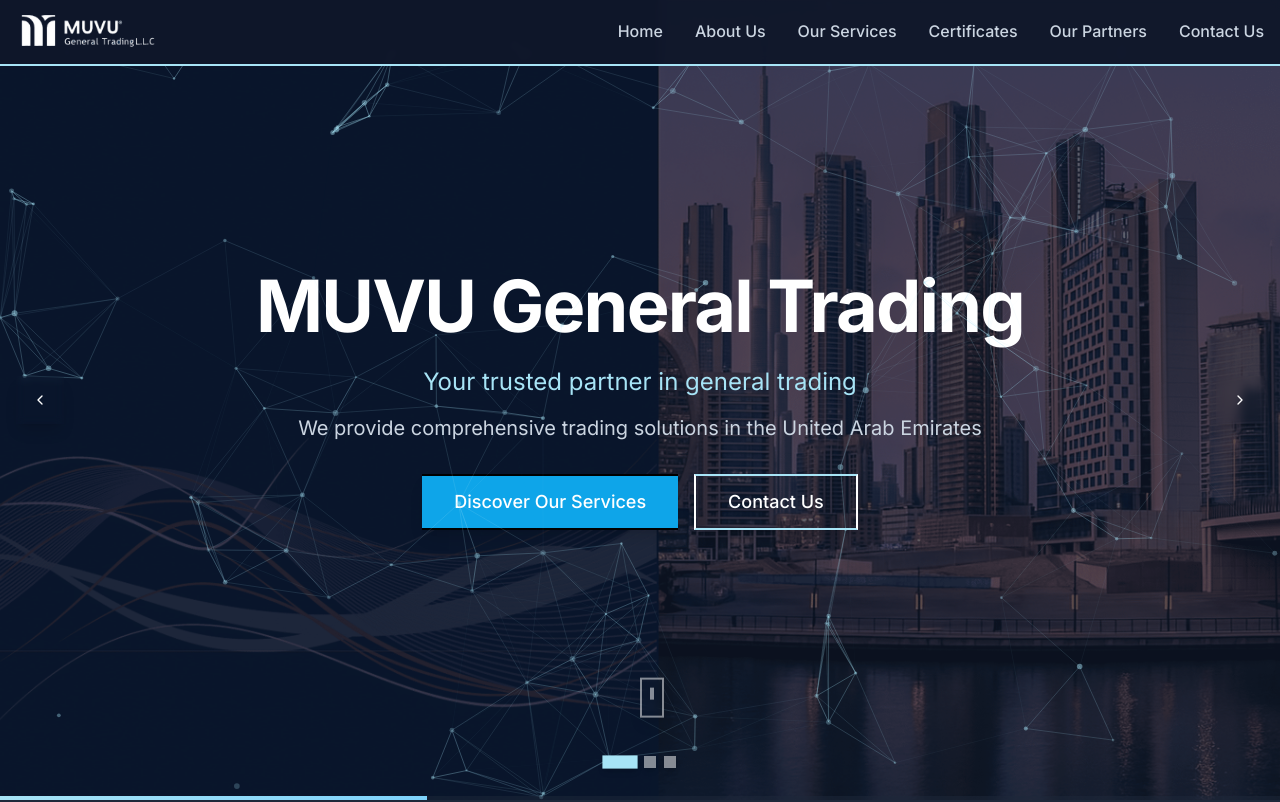
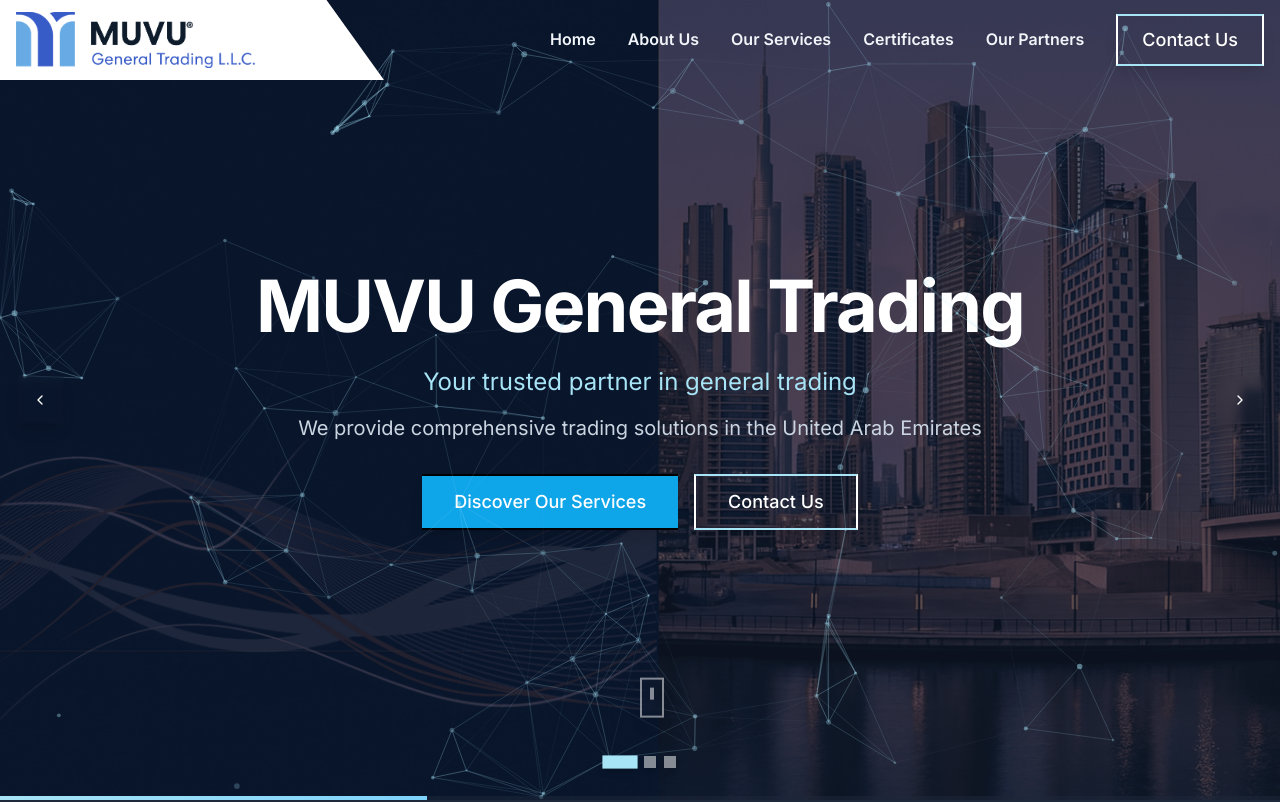
Before and after one commit to TahaSuliman/MUVU-LAST, a Next.js app: page / in a window 1280 px wide. Shown: the top 802 px of the page. Built offline with nearby package versions, Linux system fonts and the light colour scheme.

Commit message:
first commit update - 002

```diff
--- a/components/footer.tsx
+++ b/components/footer.tsx
@@ -28,7 +28,7 @@ export default function Footer() {
               className="hover:scale-105 transition-transform duration-300"
             >
               <Image
-                src="/images/muvu-logo.png"
+                src="/images/muvu-logo-footer.png"
                 alt="MUVU General Trading L.L.C"
                 width={120}
                 height={40}
--- a/components/header.tsx
+++ b/components/header.tsx
@@ -1,6 +1,6 @@
 "use client"
 
-import { useState } from "react"
+import { useState, useEffect } from "react"
 import Image from "next/image"
 import { Menu, X } from "lucide-react"
 import { Button } from "@/components/ui/button"
@@ -8,6 +8,7 @@ import { useLanguage } from "@/components/language-context"
 
 export default function Header() {
   const [isMenuOpen, setIsMenuOpen] = useState(false)
+  const [scrolled, setScrolled] = useState(false)
   const { t } = useLanguage()
 
   const navItems = [
@@ -18,6 +19,14 @@ export default function Header() {
     { href: "#partners", label: t("partners") },
     { href: "#contact", label: t("contact") },
   ]
+
+  useEffect(() => {
+    const handleScroll = () => {
+      setScrolled(window.scrollY > 50)
+    }
+    window.addEventListener("scroll", handleScroll)
+    return () => window.removeEventListener("scroll", handleScroll)
+  }, [])
 
   const scrollToSection = (sectionId: string) => {
     const element = document.getElementById(sectionId.replace("#", ""))
@@ -31,63 +40,120 @@ export default function Header() {
   }
 
   return (
-    <header className="fixed top-0 left-0 right-0 z-50 bg-slate-900/95 backdrop-blur-sm border-b-2 border-blue-400">
-      <div className="container mx-auto px-4">
-        <div className="flex items-center justify-between h-16">
-          {/* Logo */}
+    <header className={`fixed top-0 left-0 right-0 z-50 h-20 transition-all duration-300`}>
+      <div className="relative w-full h-full">
+        {/* Dark background when scrolled */}
+        <div className={`absolute inset-0 transition-opacity duration-300 bg-slate-900
+          ${scrolled ? 'opacity-100' : 'opacity-0'} ${isMenuOpen ? 'opacity-0' : ''}`} />
+
+        {/* White background with slanted edge - always visible for logo area */}
+        <div className={`absolute top-0 left-0 h-full md:w-[30%] w-[75%] bg-white shadow-lg
+          clip-navbar-bg before:content-[''] before:absolute before:inset-0
+          before:bg-gradient-to-b before:from-white/50 before:to-transparent z-20`} />
+
+        <div className="container mx-auto px-4 h-full">
+          <div className="flex items-center justify-between h-full relative z-30">
+            {/* Logo section */}
             <button
               onClick={() => scrollToSection("home")}
-            className="flex items-center space-x-2 hover:scale-105 transition-transform duration-300"
+              className="relative flex items-center space-x-2 hover:scale-105 transition-transform duration-300"
             >
               <Image
                 src="/images/muvu-logo.png"
                 alt="MUVU General Trading L.L.C"
                 width={120}
-              height={40}
-              className="h-10 w-auto"
+                height={56}
+                className="h-14 w-auto"
               />
             </button>
 
             {/* Desktop Navigation */}
             <nav className="hidden md:flex items-center space-x-8">
+              {navItems.map((item, index) => (
+                item.href === "#contact" ? (
+                  <button
+                    key={item.href}
+                    onClick={() => scrollToSection(item.href)}
+                    className="border-2 border-white border-t-2 border-b-2 border-t-blue-400 border-b-blue-400
+                      text-white hover:bg-white hover:text-slate-900 px-6 py-2.5 transition-all duration-300
+                      hover:scale-105 rounded-none cursor-pointer font-medium text-lg z-20 relative
+                      bg-transparent transform hover:translate-y-[-2px] shadow-lg hover:shadow-xl"
+                  >
+                    {item.label}
+                  </button>
+                ) : (
+                  <button
+                    key={item.href}
+                    onClick={() => scrollToSection(item.href)}
+                    className="text-slate-100 hover:text-blue-400 transition-colors
+                      duration-300 relative py-2 group"
+                  >
+                    {item.label}
+                    <span className="absolute bottom-0 left-0 w-0 h-0.5 bg-blue-400
+                      transition-all duration-300 group-hover:w-full" />
+                  </button>
+                )
+              ))}
+            </nav>
+
+            {/* Mobile Menu Button */}
+            <button
+              className={`md:hidden transition-colors p-2 ${scrolled ? 'text-white' : 'text-slate-900'}`}
+              onClick={() => setIsMenuOpen(!isMenuOpen)}
+            >
+              {isMenuOpen ? <X size={24} /> : <Menu size={24} />}
+            </button>
+          </div>
+        </div>
+
+        {/* Mobile Navigation */}
+        <div
+          className={`md:hidden fixed inset-0 transition-all duration-300 ${
+            isMenuOpen ? "translate-x-0 opacity-100" : "translate-x-full opacity-0"
+          }`}
+        >
+          {/* Dark overlay that doesn't cover the logo area */}
+          <div className="absolute inset-0 bg-slate-900 backdrop-blur-sm">
+            <div className="absolute top-0 left-0 h-20 w-[75%] bg-transparent" />
+          </div>
+          <div className="container mx-auto px-4 py-24">
+            <nav className="flex flex-col space-y-6">
               {navItems.map((item) => (
                 <button
                   key={item.href}
                   onClick={() => scrollToSection(item.href)}
-                className="text-slate-300 hover:text-blue-400 transition-colors duration-200 font-medium hover:scale-105 transform"
-              >
-                {item.label}
-              </button>
-            ))}
-          </nav>
-
-          {/* Mobile Menu Button */}
-          <Button
-            variant="ghost"
-            size="icon"
-            className="md:hidden text-white rounded-none"
-            onClick={() => setIsMenuOpen(!isMenuOpen)}
-          >
-            {isMenuOpen ? <X className="h-6 w-6" /> : <Menu className="h-6 w-6" />}
-          </Button>
-        </div>
-
-        {/* Mobile Navigation */}
-        {isMenuOpen && (
-          <div className="md:hidden py-4 border-t border-slate-700">
-            <nav className="flex flex-col space-y-4">
-              {navItems.map((item) => (
-                <button
-                  key={item.href}
-                  onClick={() => scrollToSection(item.href)}
-                  className="text-slate-300 hover:text-blue-400 transition-colors duration-200 font-medium text-left"
+                  className={`text-white text-lg font-medium text-center transition-all duration-300 ${
+                    item.href === "#contact"
+                      ? "border-2 border-white border-t-2 border-b-2 border-t-blue-400 border-b-blue-400 text-white hover:bg-white hover:text-slate-900 px-6 py-3 transition-all duration-300 hover:scale-105 rounded-none cursor-pointer bg-transparent transform hover:translate-y-[-2px] shadow-lg hover:shadow-xl"
+                      : "hover:text-blue-400 hover:bg-slate-800 bg-slate-900/80 backdrop-blur-sm px-6 py-3 w-full"
+                  }`}
                 >
                   {item.label}
                 </button>
               ))}
             </nav>
           </div>
-        )}
+          <div className="container mx-auto px-4 py-20">
+            <nav className="flex flex-col space-y-6">
+              {navItems.map((item) => (
+                <button
+                  key={item.href}
+                  onClick={() => scrollToSection(item.href)}
+                  className={`text-white text-lg font-medium text-center ${
+                    item.href === "#contact"
+                      ? "border-2 border-white border-t-2 border-b-2 border-t-blue-400 border-b-blue-400 text-white hover:bg-white hover:text-slate-900 px-6 py-3 transition-all duration-300 hover:scale-105 rounded-none cursor-pointer bg-transparent transform hover:translate-y-[-2px] shadow-lg hover:shadow-xl"
+                      : "hover:text-blue-400 transition-colors bg-slate-900 px-6 py-3 w-full hover:bg-slate-800"
+                  }`}
+                  style={{
+                    backgroundColor: scrolled ? '#0f172a' : 'transparent'
+                  }}
+                >
+                  {item.label}
+                </button>
+              ))}
+            </nav>
+          </div>
+        </div>
       </div>
     </header>
   )
--- a/tailwind.config.ts
+++ b/tailwind.config.ts
@@ -87,9 +87,22 @@ const config: Config = {
         "accordion-down": "accordion-down 0.2s ease-out",
         "accordion-up": "accordion-up 0.2s ease-out",
       },
+      clipPath: {
+        'navbar-bg': 'polygon(0% 0%, 85% 0%, 100% 100%, 0% 100%)',
+      },
     },
   },
-  plugins: [require("tailwindcss-animate")],
+  plugins: [
+    require("tailwindcss-animate"),
+    function({ addUtilities }: { addUtilities: Function }) {
+      const newUtilities = {
+        '.clip-navbar-bg': {
+          clipPath: 'polygon(0% 0%, 85% 0%, 100% 100%, 0% 100%)',
+        },
+      }
+      addUtilities(newUtilities)
+    },
+  ],
 } satisfies Config
 
 export default config
```
Also changed, not shown: public/images/muvu-logo-footer.png (added), public/images/muvu-logo.png. Lines whose indentation alone changed are shown as unchanged.
